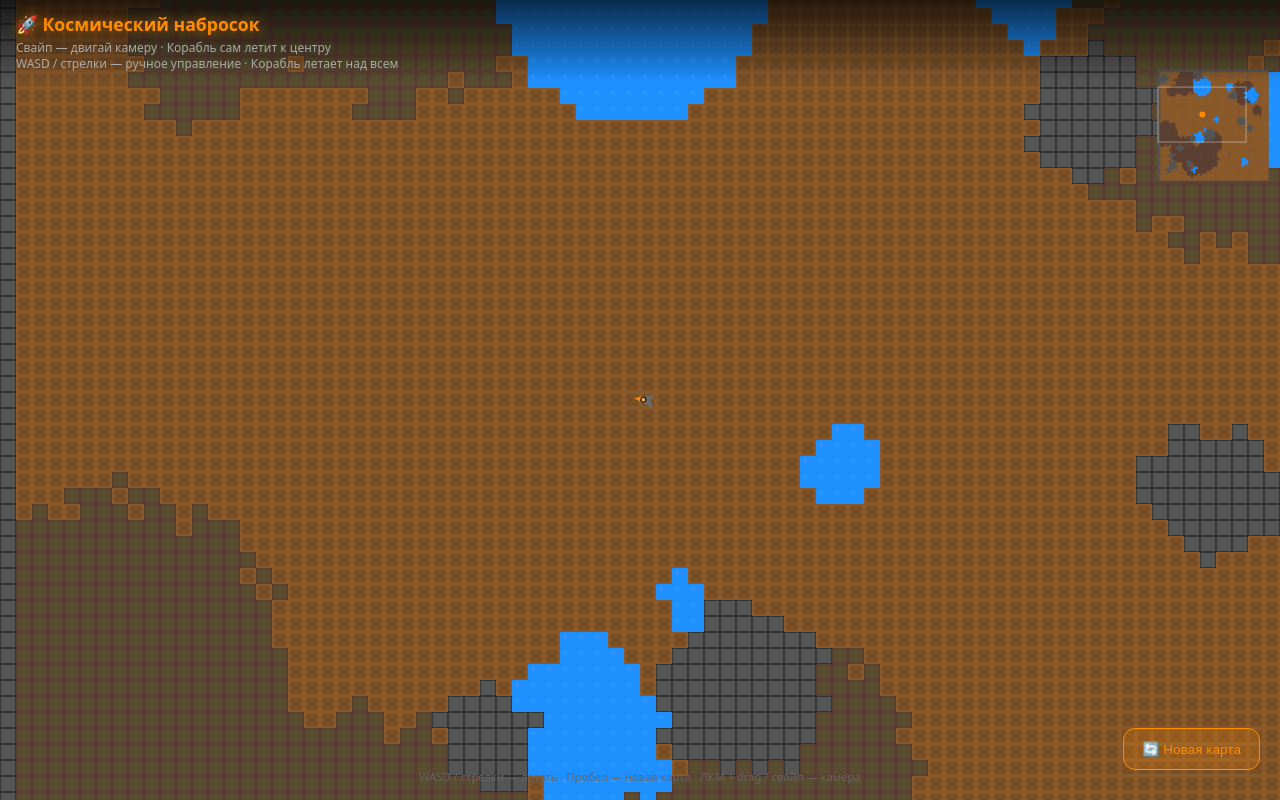
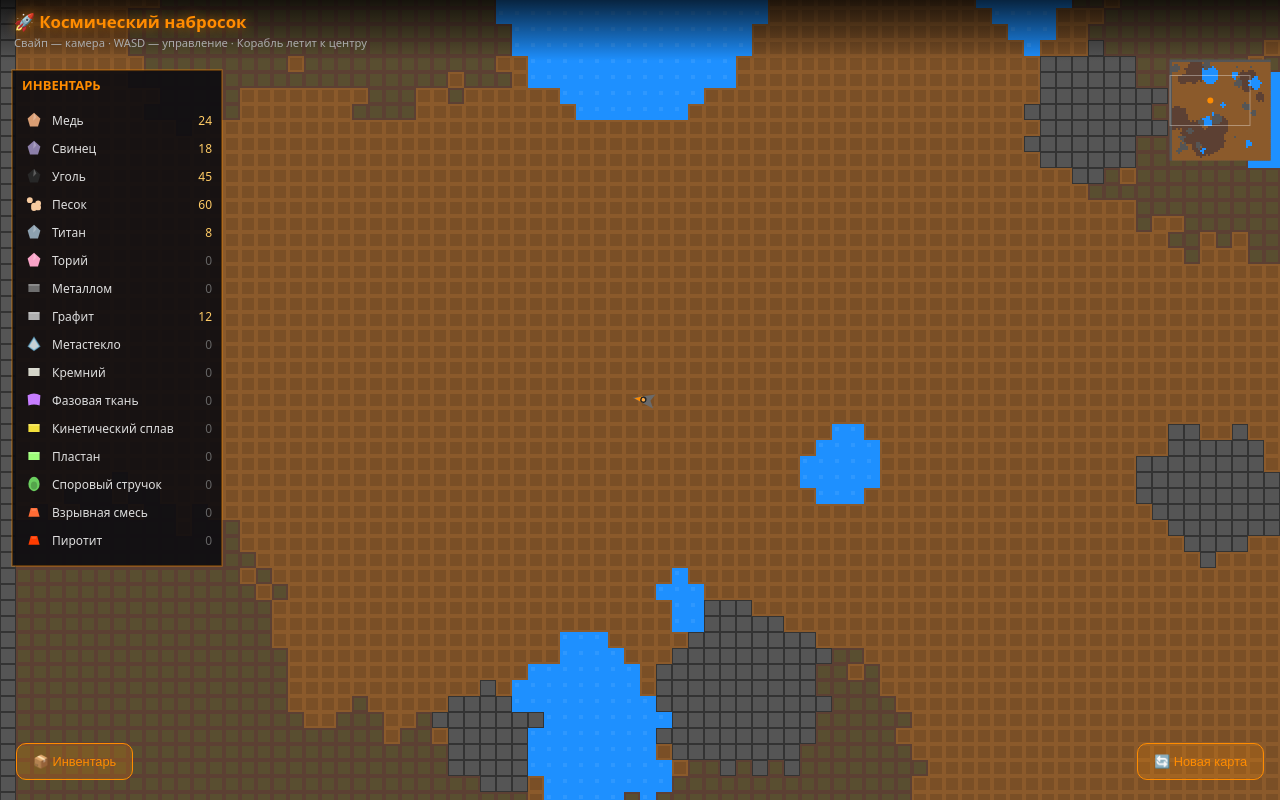
Before and after one commit to nefix148-ux/chys, a plain HTML site: page index.html in a window 1280 px wide. Drawn offline with Linux system fonts and the light colour scheme.

Commit message:
Добавлен инвентарь с ресурсами (медь, свинец, уголь и т.д.) + простые модельки/иконки

```diff
--- a/index.html
+++ b/index.html
@@ -20,17 +20,17 @@
             top: 0; left: 0; right: 0;
             z-index: 10;
             pointer-events: none;
-            padding: 12px 16px;
-            background: linear-gradient(to bottom, rgba(0,0,0,0.7), transparent);
+            padding: 10px 14px;
+            background: linear-gradient(to bottom, rgba(0,0,0,0.75), transparent);
         }
         h1 {
-            font-size: 1.1rem;
+            font-size: 1.05rem;
             color: #ff8c00;
             text-shadow: 0 0 12px rgba(255,140,0,0.6);
-            margin-bottom: 4px;
+            margin-bottom: 3px;
         }
         .info {
-            font-size: 0.75rem;
+            font-size: 0.7rem;
             color: #aaa;
             line-height: 1.3;
         }
@@ -40,36 +40,43 @@
             height: 100%;
             background: #0a0a0a;
         }
-        #controls-hint {
-            position: absolute;
-            bottom: 16px;
-            left: 0; right: 0;
-            text-align: center;
-            font-size: 0.7rem;
-            color: #666;
-            pointer-events: none;
-            z-index: 10;
-        }
         #regen-btn {
             position: absolute;
-            bottom: 30px;
-            right: 20px;
+            bottom: 20px;
+            right: 16px;
             z-index: 20;
             background: rgba(255,140,0,0.2);
             border: 1px solid #ff8c00;
             color: #ff8c00;
-            padding: 12px 18px;
-            border-radius: 12px;
-            font-size: 0.85rem;
+            padding: 10px 16px;
+            border-radius: 10px;
+            font-size: 0.8rem;
             pointer-events: auto;
             user-select: none;
         }
         #regen-btn:active {
             background: rgba(255,140,0,0.4);
         }
+        #inv-toggle {
+            position: absolute;
+            bottom: 20px;
+            left: 16px;
+            z-index: 20;
+            background: rgba(255,140,0,0.2);
+            border: 1px solid #ff8c00;
+            color: #ff8c00;
+            padding: 10px 16px;
+            border-radius: 10px;
+            font-size: 0.8rem;
+            pointer-events: auto;
+            user-select: none;
+        }
+        #inv-toggle:active {
+            background: rgba(255,140,0,0.4);
+        }
         @media (max-width: 699px) {
-            h1 { font-size: 1rem; }
-            .info { font-size: 0.7rem; }
+            h1 { font-size: 0.95rem; }
+            .info { font-size: 0.65rem; }
         }
     </style>
 </head>
@@ -77,18 +84,14 @@
     <div id="ui">
         <h1>🚀 Космический набросок</h1>
         <div class="info">
-            Свайп — двигай камеру · Корабль сам летит к центру<br>
-            WASD / стрелки — ручное управление · Корабль летает над всем
+            Свайп — камера · WASD — управление · Корабль летит к центру
         </div>
     </div>
 
     <canvas id="game"></canvas>
 
+    <button id="inv-toggle">📦 Инвентарь</button>
     <button id="regen-btn">🔄 Новая карта</button>
-
-    <div id="controls-hint">
-        WASD / стрелки — летать · Пробел — новая карта · ЛКМ + drag / свайп — камера
-    </div>
 
 <script>
 const canvas = document.getElementById('game');
@@ -120,11 +123,43 @@ const COLORS = {
     [BLOCK.WATER]:   '#1E90FF'
 };
 
+// === ИНВЕНТАРЬ ===
+const RESOURCES = [
+    { id: 'copper',     name: 'Медь',              color: '#d99d73', icon: 'ore' },
+    { id: 'lead',       name: 'Свинец',            color: '#8c7fa9', icon: 'ore' },
+    { id: 'coal',       name: 'Уголь',             color: '#272727', icon: 'ore' },
+    { id: 'sand',       name: 'Песок',             color: '#f7cba0', icon: 'sand' },
+    { id: 'titanium',   name: 'Титан',             color: '#8da1b0', icon: 'ore' },
+    { id: 'thorium',    name: 'Торий',             color: '#f9a3c7', icon: 'ore' },
+    { id: 'metalom',    name: 'Металлом',          color: '#6e6e6e', icon: 'ingot' },
+    { id: 'graphite',   name: 'Графит',            color: '#b0b0b0', icon: 'ingot' },
+    { id: 'metaglass',  name: 'Метастекло',        color: '#e8f4f8', icon: 'glass' },
+    { id: 'silicon',    name: 'Кремний',           color: '#d4d4c8', icon: 'ingot' },
+    { id: 'phase',      name: 'Фазовая ткань',     color: '#c77dff', icon: 'fabric' },
+    { id: 'surge',      name: 'Кинетический сплав',color: '#f3e03b', icon: 'ingot' },
+    { id: 'plastanium', name: 'Пластан',           color: '#9eff7a', icon: 'ingot' },
+    { id: 'spore',      name: 'Споровый стручок',  color: '#6bcf5f', icon: 'spore' },
+    { id: 'blast',      name: 'Взрывная смесь',    color: '#ff6b35', icon: 'powder' },
+    { id: 'pyratite',   name: 'Пиротит',           color: '#ff3c00', icon: 'powder' }
+];
+
+const inventory = {};
+RESOURCES.forEach(r => inventory[r.id] = 0);
+
+// Для теста сразу немного ресурсов
+inventory.copper = 24;
+inventory.lead = 18;
+inventory.coal = 45;
+inventory.sand = 60;
+inventory.titanium = 8;
+inventory.graphite = 12;
+
+let showInventory = true;
+
 // === КАРТА ===
 let map = [];
 
 function generateMap() {
-    // 1. Базовый слой — почти вся земля
     map = [];
     for (let y = 0; y < MAP_SIZE; y++) {
         map[y] = [];
@@ -133,7 +168,6 @@ function generateMap() {
         }
     }
 
-    // Границы всегда стены
     for (let i = 0; i < MAP_SIZE; i++) {
         map[0][i] = BLOCK.WALL;
         map[MAP_SIZE-1][i] = BLOCK.WALL;
@@ -141,71 +175,58 @@ function generateMap() {
         map[i][MAP_SIZE-1] = BLOCK.WALL;
     }
 
-    // 2. Создаём крупные озёра воды (несколько штук)
+    // Озёра
     const lakeCount = 6 + Math.floor(Math.random() * 5);
     for (let l = 0; l < lakeCount; l++) {
         const cx = 8 + Math.floor(Math.random() * (MAP_SIZE - 16));
         const cy = 8 + Math.floor(Math.random() * (MAP_SIZE - 16));
         const radius = 4 + Math.floor(Math.random() * 9);
-
         for (let y = cy - radius; y <= cy + radius; y++) {
             for (let x = cx - radius; x <= cx + radius; x++) {
                 if (x <= 0 || y <= 0 || x >= MAP_SIZE-1 || y >= MAP_SIZE-1) continue;
                 const dist = Math.sqrt((x - cx) ** 2 + (y - cy) ** 2);
-                if (dist < radius - Math.random() * 2.5) {
-                    map[y][x] = BLOCK.WATER;
-                }
+                if (dist < radius - Math.random() * 2.5) map[y][x] = BLOCK.WATER;
             }
         }
     }
 
-    // 3. Плодородная земля — большие пятна
+    // Плодородная
     const fertileCount = 8 + Math.floor(Math.random() * 6);
     for (let f = 0; f < fertileCount; f++) {
         const cx = 6 + Math.floor(Math.random() * (MAP_SIZE - 12));
         const cy = 6 + Math.floor(Math.random() * (MAP_SIZE - 12));
         const radius = 5 + Math.floor(Math.random() * 10);
-
         for (let y = cy - radius; y <= cy + radius; y++) {
             for (let x = cx - radius; x <= cx + radius; x++) {
                 if (x <= 0 || y <= 0 || x >= MAP_SIZE-1 || y >= MAP_SIZE-1) continue;
-                if (map[y][x] === BLOCK.WATER) continue; // воду не затираем
+                if (map[y][x] === BLOCK.WATER) continue;
                 const dist = Math.sqrt((x - cx) ** 2 + (y - cy) ** 2);
-                if (dist < radius - Math.random() * 3) {
-                    map[y][x] = BLOCK.FERTILE;
-                }
+                if (dist < radius - Math.random() * 3) map[y][x] = BLOCK.FERTILE;
             }
         }
     }
 
-    // 4. Стены / скалы — кластеры
+    // Стены
     const wallCount = 10 + Math.floor(Math.random() * 8);
     for (let w = 0; w < wallCount; w++) {
         const cx = 5 + Math.floor(Math.random() * (MAP_SIZE - 10));
         const cy = 5 + Math.floor(Math.random() * (MAP_SIZE - 10));
         const radius = 2 + Math.floor(Math.random() * 5);
-
         for (let y = cy - radius; y <= cy + radius; y++) {
             for (let x = cx - radius; x <= cx + radius; x++) {
                 if (x <= 0 || y <= 0 || x >= MAP_SIZE-1 || y >= MAP_SIZE-1) continue;
                 const dist = Math.sqrt((x - cx) ** 2 + (y - cy) ** 2);
-                if (dist < radius - Math.random() * 1.8) {
-                    map[y][x] = BLOCK.WALL;
-                }
+                if (dist < radius - Math.random() * 1.8) map[y][x] = BLOCK.WALL;
             }
         }
     }
 
-    // 5. Несколько проходов сглаживания (cellular automata style)
-    // Убираем одиночные клетки и делаем формы более цельными
+    // Сглаживание
     for (let pass = 0; pass < 3; pass++) {
         const newMap = map.map(row => row.slice());
-
         for (let y = 1; y < MAP_SIZE - 1; y++) {
             for (let x = 1; x < MAP_SIZE - 1; x++) {
-                // Считаем соседей каждого типа
-                let waterN = 0, fertileN = 0, wallN = 0, dirtN = 0;
-
+                let waterN = 0, fertileN = 0, wallN = 0;
                 for (let dy = -1; dy <= 1; dy++) {
                     for (let dx = -1; dx <= 1; dx++) {
                         if (dx === 0 && dy === 0) continue;
@@ -213,34 +234,18 @@ function generateMap() {
                         if (t === BLOCK.WATER) waterN++;
                         else if (t === BLOCK.FERTILE) fertileN++;
                         else if (t === BLOCK.WALL) wallN++;
-                        else dirtN++;
                     }
                 }
-
                 const current = map[y][x];
-
-                // Вода: если мало соседей воды — превращаем в землю
-                if (current === BLOCK.WATER && waterN < 3) {
-                    newMap[y][x] = BLOCK.DIRT;
-                }
-                // Вода: если много соседей воды — оставляем / расширяем
-                else if (current !== BLOCK.WATER && waterN >= 5 && Math.random() < 0.4) {
-                    newMap[y][x] = BLOCK.WATER;
-                }
-                // Стены: убираем одиночки
-                else if (current === BLOCK.WALL && wallN < 2) {
-                    newMap[y][x] = BLOCK.DIRT;
-                }
-                // Плодородная: если совсем одна — убираем
-                else if (current === BLOCK.FERTILE && fertileN < 2) {
-                    newMap[y][x] = BLOCK.DIRT;
-                }
+                if (current === BLOCK.WATER && waterN < 3) newMap[y][x] = BLOCK.DIRT;
+                else if (current !== BLOCK.WATER && waterN >= 5 && Math.random() < 0.4) newMap[y][x] = BLOCK.WATER;
+                else if (current === BLOCK.WALL && wallN < 2) newMap[y][x] = BLOCK.DIRT;
+                else if (current === BLOCK.FERTILE && fertileN < 2) newMap[y][x] = BLOCK.DIRT;
             }
         }
         map = newMap;
     }
 
-    // Финально границы снова стены
     for (let i = 0; i < MAP_SIZE; i++) {
         map[0][i] = BLOCK.WALL;
         map[MAP_SIZE-1][i] = BLOCK.WALL;
@@ -263,18 +268,11 @@ const ship = {
     homeForce: 0.035
 };
 
-// === КАМЕРА (свободная) ===
-const camera = {
-    x: 0,
-    y: 0,
-    targetX: 0,
-    targetY: 0
-};
+// === КАМЕРА ===
+const camera = { x: 0, y: 0, targetX: 0, targetY: 0 };
 
 // === ВВОД ===
 const keys = {};
-
-// Клавиатура
 window.addEventListener('keydown', e => {
     keys[e.code] = true;
     if (e.code === 'Space') {
@@ -282,10 +280,10 @@ window.addEventListener('keydown', e => {
         generateMap();
         spawnShip();
     }
+    if (e.code === 'KeyI') showInventory = !showInventory;
 });
 window.addEventListener('keyup', e => keys[e.code] = false);
 
-// Мышь / тач для камеры (свайп)
 let isDraggingCamera = false;
 let lastTouchX = 0, lastTouchY = 0;
 
@@ -299,16 +297,13 @@ canvas.addEventListener('mousedown', e => {
 window.addEventListener('mouseup', () => isDraggingCamera = false);
 window.addEventListener('mousemove', e => {
     if (isDraggingCamera) {
-        const dx = e.clientX - lastTouchX;
-        const dy = e.clientY - lastTouchY;
-        camera.targetX -= dx;
-        camera.targetY -= dy;
+        camera.targetX -= (e.clientX - lastTouchX);
+        camera.targetY -= (e.clientY - lastTouchY);
         lastTouchX = e.clientX;
         lastTouchY = e.clientY;
     }
 });
 
-// Touch для камеры
 canvas.addEventListener('touchstart', e => {
     if (e.touches.length === 1) {
         isDraggingCamera = true;
@@ -320,10 +315,8 @@ canvas.addEventListener('touchstart', e => {
 canvas.addEventListener('touchmove', e => {
     e.preventDefault();
     if (isDraggingCamera && e.touches.length === 1) {
-        const dx = e.touches[0].clientX - lastTouchX;
-        const dy = e.touches[0].clientY - lastTouchY;
-        camera.targetX -= dx;
-        camera.targetY -= dy;
+        camera.targetX -= (e.touches[0].clientX - lastTouchX);
+        camera.targetY -= (e.touches[0].clientY - lastTouchY);
         lastTouchX = e.touches[0].clientX;
         lastTouchY = e.touches[0].clientY;
     }
@@ -332,16 +325,11 @@ canvas.addEventListener('touchmove', e => {
 canvas.addEventListener('touchend', () => isDraggingCamera = false);
 canvas.addEventListener('touchcancel', () => isDraggingCamera = false);
 
-// Кнопка регена
-document.getElementById('regen-btn').addEventListener('click', () => {
-    generateMap();
-    spawnShip();
-});
-document.getElementById('regen-btn').addEventListener('touchend', e => {
-    e.preventDefault();
-    generateMap();
-    spawnShip();
-});
+document.getElementById('regen-btn').addEventListener('click', () => { generateMap(); spawnShip(); });
+document.getElementById('regen-btn').addEventListener('touchend', e => { e.preventDefault(); generateMap(); spawnShip(); });
+
+document.getElementById('inv-toggle').addEventListener('click', () => { showInventory = !showInventory; });
+document.getElementById('inv-toggle').addEventListener('touchend', e => { e.preventDefault(); showInventory = !showInventory; });
 
 // === СПАВН ===
 function spawnShip() {
@@ -351,8 +339,7 @@ function spawnShip() {
         if (map[ty] && map[ty][tx] !== BLOCK.WALL && map[ty][tx] !== BLOCK.WATER) {
             ship.x = tx + 0.5;
             ship.y = ty + 0.5;
-            ship.vx = 0;
-            ship.vy = 0;
+            ship.vx = 0; ship.vy = 0;
             ship.angle = -Math.PI/2;
             camera.x = ship.x * TILE - VIEW_W / 2;
             camera.y = ship.y * TILE - VIEW_H / 2;
@@ -361,35 +348,27 @@ function spawnShip() {
             return;
         }
     }
-    ship.x = MAP_SIZE/2;
-    ship.y = MAP_SIZE/2;
+    ship.x = MAP_SIZE/2; ship.y = MAP_SIZE/2;
 }
 
 // === ФИЗИКА ===
 function update(dt) {
-    // === Ручное управление (WASD) ===
     let inputX = 0, inputY = 0;
-
     if (keys['KeyA'] || keys['ArrowLeft'])  inputX -= 1;
     if (keys['KeyD'] || keys['ArrowRight']) inputX += 1;
     if (keys['KeyW'] || keys['ArrowUp'])    inputY -= 1;
     if (keys['KeyS'] || keys['ArrowDown'])  inputY += 1;
 
     const len = Math.sqrt(inputX*inputX + inputY*inputY);
-    if (len > 1) {
-        inputX /= len;
-        inputY /= len;
-    }
+    if (len > 1) { inputX /= len; inputY /= len; }
 
     if (len > 0.1) {
         ship.vx += inputX * ship.accel;
         ship.vy += inputY * ship.accel;
     }
 
-    // === ПРИТЯЖЕНИЕ К ЦЕНТРУ ЭКРАНА ===
     const centerWorldX = (camera.x + VIEW_W / 2) / TILE;
     const centerWorldY = (camera.y + VIEW_H / 2) / TILE;
-
     const toCenterX = centerWorldX - ship.x;
     const toCenterY = centerWorldY - ship.y;
     const distToCenter = Math.sqrt(toCenterX*toCenterX + toCenterY*toCenterY);
@@ -400,26 +379,20 @@ function update(dt) {
         ship.vy += (toCenterY / distToCenter) * force;
     }
 
-    // Трение
     ship.vx *= ship.friction;
     ship.vy *= ship.friction;
 
-    // Ограничение скорости
     const speed = Math.sqrt(ship.vx*ship.vx + ship.vy*ship.vy);
     if (speed > ship.maxSpeed) {
         ship.vx = ship.vx / speed * ship.maxSpeed;
         ship.vy = ship.vy / speed * ship.maxSpeed;
     }
 
-    // Движение — БЕЗ коллизий
     ship.x += ship.vx * dt * 60;
     ship.y += ship.vy * dt * 60;
-
-    // Не даём улететь за границы карты
     ship.x = Math.max(0.5, Math.min(MAP_SIZE - 0.5, ship.x));
     ship.y = Math.max(0.5, Math.min(MAP_SIZE - 0.5, ship.y));
 
-    // === КОРАБЛЬ ВСЕГДА СМОТРИТ В СТОРОНУ ДВИЖЕНИЯ ===
     if (speed > 0.12) {
         const targetAngle = Math.atan2(ship.vy, ship.vx);
         let diff = targetAngle - ship.angle;
@@ -428,17 +401,147 @@ function update(dt) {
         ship.angle += diff * 0.2;
     }
 
-    // Камера плавно следует за target
     camera.x += (camera.targetX - camera.x) * 0.18;
     camera.y += (camera.targetY - camera.y) * 0.18;
 
-    // Ограничение камеры
     const maxCamX = MAP_SIZE * TILE - VIEW_W;
     const maxCamY = MAP_SIZE * TILE - VIEW_H;
     camera.x = Math.max(0, Math.min(maxCamX, camera.x));
     camera.y = Math.max(0, Math.min(maxCamY, camera.y));
     camera.targetX = Math.max(0, Math.min(maxCamX, camera.targetX));
     camera.targetY = Math.max(0, Math.min(maxCamY, camera.targetY));
+}
+
+// === РИСОВАНИЕ ИКОНОК ===
+function drawIcon(x, y, size, type, color) {
+    ctx.save();
+    ctx.translate(x, y);
+
+    if (type === 'ore') {
+        // Кристалл / руда
+        ctx.fillStyle = color;
+        ctx.beginPath();
+        ctx.moveTo(0, -size*0.45);
+        ctx.lineTo(size*0.4, -size*0.1);
+        ctx.lineTo(size*0.25, size*0.4);
+        ctx.lineTo(-size*0.25, size*0.4);
+        ctx.lineTo(-size*0.4, -size*0.1);
+        ctx.closePath();
+        ctx.fill();
+        ctx.fillStyle = 'rgba(255,255,255,0.25)';
+        ctx.beginPath();
+        ctx.moveTo(0, -size*0.45);
+        ctx.lineTo(size*0.15, -size*0.15);
+        ctx.lineTo(-size*0.05, size*0.05);
+        ctx.closePath();
+        ctx.fill();
+    } else if (type === 'sand') {
+        ctx.fillStyle = color;
+        for (let i = 0; i < 5; i++) {
+            const ox = (Math.sin(i*2.1)*0.3) * size;
+            const oy = (Math.cos(i*1.7)*0.25) * size;
+            ctx.beginPath();
+            ctx.arc(ox, oy, size*0.18, 0, Math.PI*2);
+            ctx.fill();
+        }
+    } else if (type === 'ingot') {
+        ctx.fillStyle = color;
+        ctx.fillRect(-size*0.35, -size*0.25, size*0.7, size*0.5);
+        ctx.fillStyle = 'rgba(255,255,255,0.2)';
+        ctx.fillRect(-size*0.35, -size*0.25, size*0.7, size*0.12);
+    } else if (type === 'glass') {
+        ctx.fillStyle = color;
+        ctx.globalAlpha = 0.85;
+        ctx.beginPath();
+        ctx.moveTo(0, -size*0.4);
+        ctx.lineTo(size*0.35, size*0.15);
+        ctx.lineTo(0, size*0.4);
+        ctx.lineTo(-size*0.35, size*0.15);
+        ctx.closePath();
+        ctx.fill();
+        ctx.globalAlpha = 1;
+        ctx.strokeStyle = 'rgba(100,180,220,0.6)';
+        ctx.lineWidth = 1.5;
+        ctx.stroke();
+    } else if (type === 'fabric') {
+        ctx.fillStyle = color;
+        ctx.beginPath();
+        ctx.moveTo(-size*0.4, -size*0.3);
+        ctx.quadraticCurveTo(0, -size*0.5, size*0.4, -size*0.3);
+        ctx.lineTo(size*0.35, size*0.35);
+        ctx.quadraticCurveTo(0, size*0.2, -size*0.35, size*0.35);
+        ctx.closePath();
+        ctx.fill();
+    } else if (type === 'spore') {
+        ctx.fillStyle = color;
+        ctx.beginPath();
+        ctx.ellipse(0, 0, size*0.35, size*0.45, 0, 0, Math.PI*2);
+        ctx.fill();
+        ctx.fillStyle = 'rgba(0,0,0,0.2)';
+        ctx.beginPath();
+        ctx.ellipse(0, size*0.1, size*0.2, size*0.25, 0, 0, Math.PI*2);
+        ctx.fill();
+    } else if (type === 'powder') {
+        ctx.fillStyle = color;
+        ctx.beginPath();
+        ctx.moveTo(-size*0.35, size*0.3);
+        ctx.lineTo(-size*0.2, -size*0.25);
+        ctx.lineTo(size*0.2, -size*0.25);
+        ctx.lineTo(size*0.35, size*0.3);
+        ctx.closePath();
+        ctx.fill();
+        ctx.fillStyle = 'rgba(255,255,255,0.15)';
+        ctx.fillRect(-size*0.15, -size*0.2, size*0.3, size*0.12);
+    }
+
+    ctx.restore();
+}
+
+// === ОТРИСОВКА ИНВЕНТАРЯ ===
+function drawInventory() {
+    if (!showInventory) return;
+
+    const panelW = Math.min(210, VIEW_W * 0.42);
+    const rowH = 28;
+    const padding = 10;
+    const titleH = 28;
+    const panelH = titleH + RESOURCES.length * rowH + padding * 2;
+
+    const px = 12;
+    const py = 70;
+
+    // Фон
+    ctx.fillStyle = 'rgba(10,10,15,0.88)';
+    ctx.fillRect(px, py, panelW, panelH);
+    ctx.strokeStyle = 'rgba(255,140,0,0.4)';
+    ctx.lineWidth = 1.5;
+    ctx.strokeRect(px, py, panelW, panelH);
+
+    // Заголовок
+    ctx.fillStyle = '#ff8c00';
+    ctx.font = 'bold 13px system-ui';
+    ctx.fillText('ИНВЕНТАРЬ', px + padding, py + 20);
+
+    // Список
+    ctx.font = '12px system-ui';
+    RESOURCES.forEach((res, i) => {
+        const ry = py + titleH + padding + i * rowH;
+        const amount = inventory[res.id] || 0;
+
+        // Иконка
+        drawIcon(px + padding + 12, ry + rowH/2 - 2, 16, res.icon, res.color);
+
+        // Название
+        ctx.fillStyle = '#ddd';
+        ctx.textAlign = 'left';
+        ctx.fillText(res.name, px + padding + 30, ry + 17);
+
+        // Количество
+        ctx.fillStyle = amount > 0 ? '#ffcc66' : '#666';
+        ctx.textAlign = 'right';
+        ctx.fillText(String(amount), px + panelW - padding, ry + 17);
+        ctx.textAlign = 'left';
+    });
 }
 
 // === ОТРИСОВКА ===
@@ -483,7 +586,6 @@ function draw() {
     ctx.translate(sx, sy);
     ctx.rotate(ship.angle);
 
-    // Корпус
     ctx.fillStyle = '#6a6a6a';
     ctx.beginPath();
     ctx.moveTo(ship.size, 0);
@@ -493,7 +595,6 @@ function draw() {
     ctx.closePath();
     ctx.fill();
 
-    // Оранжевые акценты
     ctx.fillStyle = '#ff8c00';
     ctx.beginPath();
     ctx.moveTo(ship.size * 0.85, 0);
@@ -502,7 +603,6 @@ function draw() {
     ctx.closePath();
     ctx.fill();
 
-    // Кабина
     ctx.fillStyle = '#222';
     ctx.beginPath();
     ctx.arc(ship.size * 0.15, 0, 3.2, 0, Math.PI * 2);
@@ -512,7 +612,6 @@ function draw() {
     ctx.arc(ship.size * 0.15, 0, 1.8, 0, Math.PI * 2);
     ctx.fill();
 
-    // Двигатель
     const spd = Math.sqrt(ship.vx*ship.vx + ship.vy*ship.vy);
     if (spd > 0.25) {
         ctx.fillStyle = '#ff4400';
@@ -525,14 +624,13 @@ function draw() {
         ctx.fill();
         ctx.globalAlpha = 1;
     }
-
     ctx.restore();
 
     // Мини-карта
-    const miniSize = Math.min(110, VIEW_W * 0.22);
+    const miniSize = Math.min(100, VIEW_W * 0.2);
     const miniScale = miniSize / MAP_SIZE;
-    const mx = VIEW_W - miniSize - 12;
-    const my = 70;
+    const mx = VIEW_W - miniSize - 10;
+    const my = 60;
 
     ctx.fillStyle = 'rgba(0,0,0,0.65)';
     ctx.fillRect(mx, my, miniSize, miniSize);
@@ -545,14 +643,12 @@ function draw() {
             ctx.fillRect(mx + x * miniScale, my + y * miniScale, miniScale * 2 + 0.5, miniScale * 2 + 0.5);
         }
     }
-    // Корабль
     ctx.fillStyle = '#ff8c00';
     ctx.beginPath();
     ctx.arc(mx + ship.x * miniScale, my + ship.y * miniScale, 3, 0, Math.PI*2);
     ctx.fill();
 
-    // Рамка видимой области
-    ctx.strokeStyle = 'rgba(255,255,255,0.4)';
+    ctx.strokeStyle = 'rgba(255,255,255,0.35)';
     ctx.lineWidth = 1;
     ctx.strokeRect(
         mx + (camera.x / TILE) * miniScale,
@@ -560,6 +656,9 @@ function draw() {
         (VIEW_W / TILE) * miniScale,
         (VIEW_H / TILE) * miniScale
     );
+
+    // Инвентарь
+    drawInventory();
 }
 
 // === ЦИКЛ ===
```
